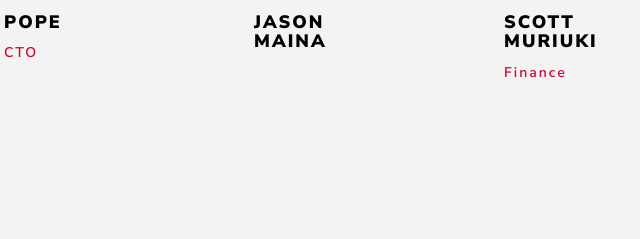
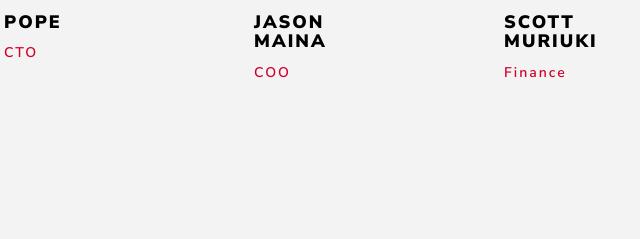
Before and after one commit to neshtosh/Wateki, a plain HTML site: page about.html in a window 1280 px wide. Shown: the part 3069-3308 px from the top of the page, 417-1057 px from the left. Drawn offline with Linux system fonts and the light colour scheme; some packages are replaced by stand-ins of ours; no server answers; files whose address does not match are found by name.

Commit message:
Update about.html
COO

```diff
--- a/about.html
+++ b/about.html
@@ -236,7 +236,7 @@
 							<div class="text d-flex align-items-center pt-3">
 								<div class="desc">
 									<h3 class="mb-2">Jason<br>Maina</h3>
-									<span class="position mb-4"></span>
+									<span class="position mb-4">COO</span>
 								</div>
 							</div>
 						</div>
```
